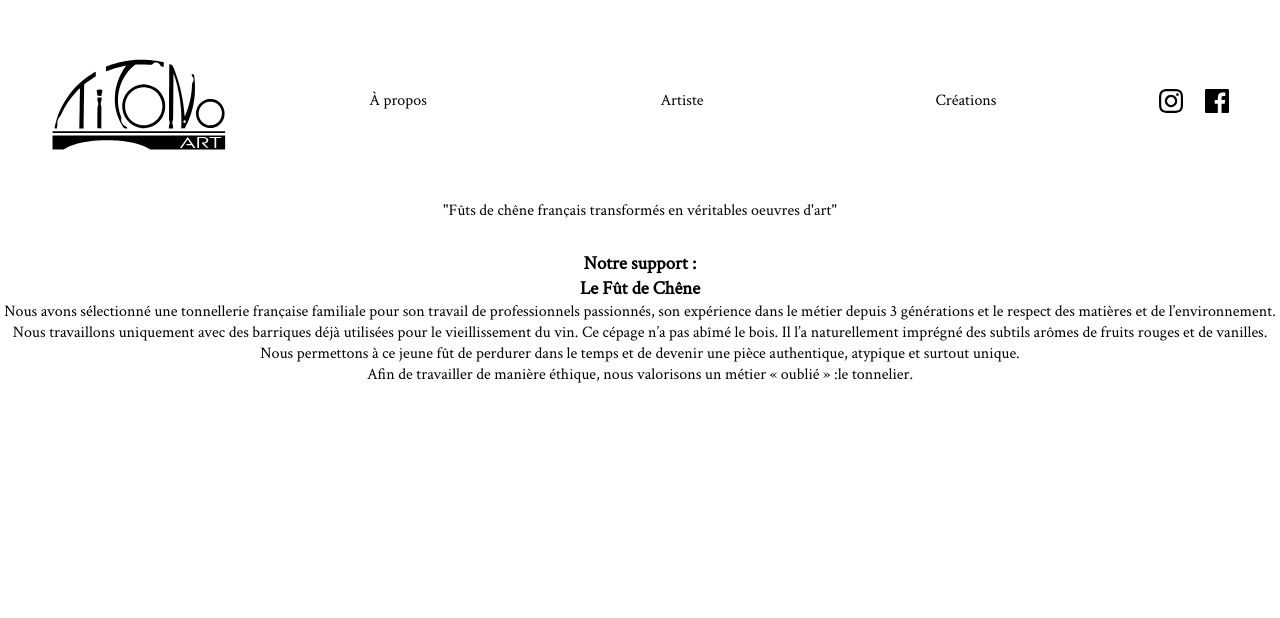
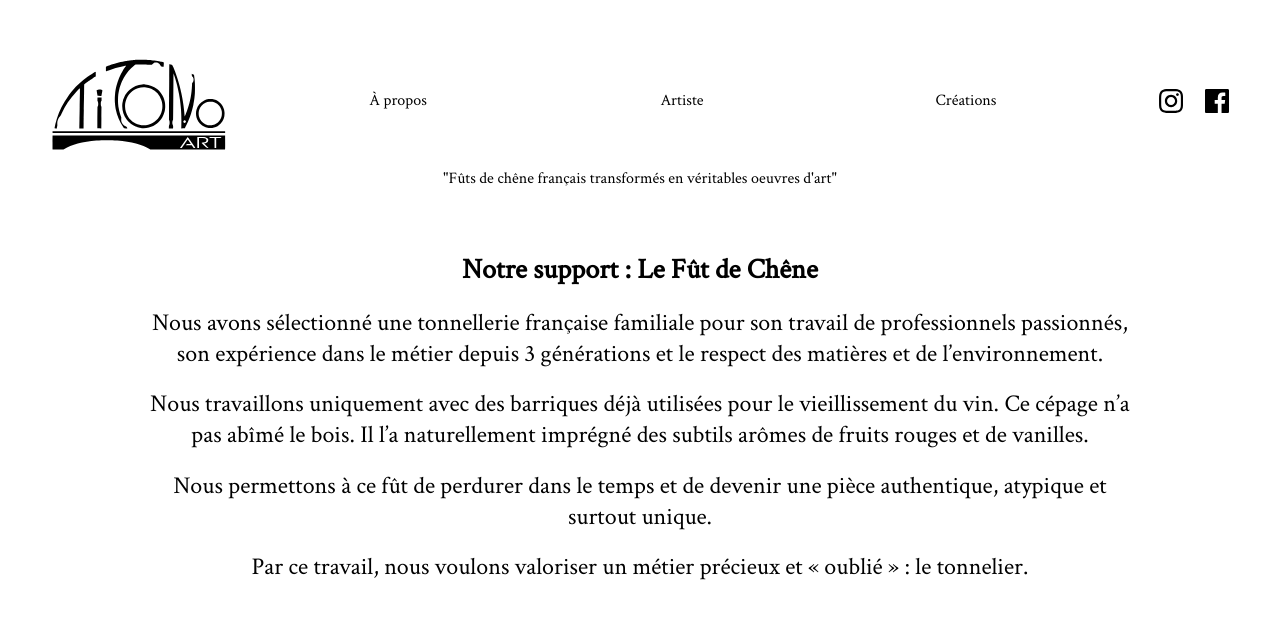
Before and after one commit to Gontran-de-Kermadec/titonoart, a React (Create React App) app: page /about/support in a window 1280 px wide. Shown: the top 618 px of the page. Built offline with nearby package versions, Linux system fonts and the light colour scheme.

Commit message:
modif style plusieurs composants

```diff
--- a/src/components/About.js
+++ b/src/components/About.js
@@ -14,12 +14,12 @@ function About() {
 					Ces objets destinés à la décoration d’intérieur sont réalisés selon
 					l’inspiration de l'artiste ou sur votre demande. Touche exotique,
 					atmosphère tropicale, l’art de vivre « à l’antillaise », esprit
-					Caraïbes, couleurs vives...
+					Caraïbes.
 				</p>
 				<p>
-					La manière dont vous décorez votre habitation reflète votre
-					personnalité. Nous voulons que vous vous sentiez bien chez vous, dans
-					un univers qui vous ressemble.
+					La décoration de votre habitation reflète votre personnalité. Nous
+					voulons que vous vous sentiez bien, Ti ToNo Art y ajoute une nouvelle
+					touche d'émotion.
 				</p>
 			</div>
 			<div>
--- a/src/components/Creation.js
+++ b/src/components/Creation.js
@@ -16,15 +16,20 @@ function Creation() {
 				<div className="single__creation">
 					<h2>Art</h2>
 					<Link to="/creation/art">
+						<div className="single__creation-card">
 							<figure>
+								<div className="creation__img-container">
 									<img
 										src={voilier}
 										onMouseEnter={(e) => (e.currentTarget.src = voilier2)}
 										onMouseLeave={(e) => (e.currentTarget.src = voilier)}
 										alt="tonneau d'un voilier"
 									></img>
+								</div>
 								<figcaption>Nuances sur la Baie #001</figcaption>
 							</figure>
+							<button>En savoir plus</button>
+						</div>
 					</Link>
 				</div>
 				<div className="single__creation">
@@ -37,6 +42,7 @@ function Creation() {
 								onMouseLeave={(e) => (e.currentTarget.src = bar)}
 								alt="tonneau bar"
 							></img>
+							<figcaption>Nuances sur la Baie #001</figcaption>
 						</figure>
 					</Link>
 				</div>
@@ -50,6 +56,7 @@ function Creation() {
 								onMouseLeave={(e) => (e.currentTarget.src = papillon)}
 								alt="tonneau papillon"
 							></img>
+							<figcaption>Nuances sur la Baie #001</figcaption>
 						</figure>
 					</Link>
 				</div>
@@ -63,6 +70,7 @@ function Creation() {
 								onMouseLeave={(e) => (e.currentTarget.src = longueteau)}
 								alt="tonneau papillon"
 							></img>
+							<figcaption>Nuances sur la Baie #001</figcaption>
 						</figure>
 					</Link>
 				</div>
--- a/src/components/Header.js
+++ b/src/components/Header.js
@@ -42,7 +42,11 @@ function Header() {
 							</Link> */}
 							<li>
 								<div className="social__media">
-									{/* <span>Suivez-nous: </span> */}
+									<a
+										href="https://www.instagram.com/titonoart/"
+										target="_blank"
+										rel="noopener noreferrer"
+									>
 										<svg
 											className="insta"
 											// height="511pt"
@@ -55,6 +59,12 @@ function Header() {
 											<path d="m256.449219 124.5c-72.597657 0-131.5 58.898438-131.5 131.5s58.902343 131.5 131.5 131.5c72.601562 0 131.5-58.898438 131.5-131.5s-58.898438-131.5-131.5-131.5zm0 216.800781c-47.097657 0-85.300781-38.199219-85.300781-85.300781s38.203124-85.300781 85.300781-85.300781c47.101562 0 85.300781 38.199219 85.300781 85.300781s-38.199219 85.300781-85.300781 85.300781zm0 0" />
 											<path d="m423.851562 119.300781c0 16.953125-13.746093 30.699219-30.703124 30.699219-16.953126 0-30.699219-13.746094-30.699219-30.699219 0-16.957031 13.746093-30.699219 30.699219-30.699219 16.957031 0 30.703124 13.742188 30.703124 30.699219zm0 0" />
 										</svg>
+									</a>
+									<a
+										href="https://www.facebook.com/titonoart"
+										target="_blank"
+										rel="noopener noreferrer"
+									>
 										<svg
 											xmlns="http://www.w3.org/2000/svg"
 											// x="0px"
@@ -71,12 +81,15 @@ function Header() {
 												/>
 											</g>
 										</svg>
+									</a>
 								</div>
 							</li>
 						</ul>
 					</nav>
 				</div>
-				<p>"Fûts de chêne français transformés en véritables oeuvres d'art"</p>
+				<p className="header__slogan">
+					"Fûts de chêne français transformés en véritables oeuvres d'art"
+				</p>
 				<div className="mobile__version">
 					<Link to="/" className="header__logo">
 						<svg
--- a/src/components/about-subsections/Demarche.js
+++ b/src/components/about-subsections/Demarche.js
@@ -1,3 +1,4 @@
+import plante from "../../images/plante.png";
 const Demarche = () => {
 	return (
 		<div className="about__child about__demarche">
@@ -7,7 +8,8 @@ const Demarche = () => {
 				poumons indispensables de notre planète. Conscient de l’importance de la
 				protection des forêts, Ti Tono Art s’engage auprès de REFOREST'ACTION.
 			</p>
-			<p>1 COMMANDE TONNEAU 225L DÉCORÉ = 1 ARBRE PLANTé</p>
+			<p>1 COMMANDE TONNEAU 225L DÉCORÉ = 1 ARBRE PLANTÉ</p>
+			<img src={plante} alt="plante verte" />
 		</div>
 	);
 };
--- a/src/components/about-subsections/Origin.js
+++ b/src/components/about-subsections/Origin.js
@@ -1,6 +1,6 @@
 function Origin() {
 	return (
-		<div className=" content__subsections content__origin">
+		<div className="about__child content__origin">
 			<p className="about__origin--bold">
 				créations uniques & singulières peintes à la main avec inspiration qui
 				illuminera votre intérieur.
@@ -8,19 +8,16 @@ function Origin() {
 			{/* <div className="about__origin--trou">
         <img src={trou} alt="" id="about__origin--trou" />
     </div> */}
-			<p className="about__origin--title">L'origine</p>
+			<h3 className="about__origin--title">L'origine</h3>
 			<p>
-				Sur une idée originale de Delphine, évoluant dans le monde des
-				spiritueux, et de Robin, artiste tatoueur et illustrateur, TI TONO ART
-				aété créé en 2021.
+				TI TONO ART a été créé en 2021 sur une idée originale de Delphine,
+				évoluant dans le monde des spiritueux, et de l'artiste peintre, Robin
+				Lepoutre.
 			</p>
 			<p>
-				"Ce concept vous propose une Pièce de décoration que vous ne trouverez
-				nulle par ailleurs".
-			</p>
-			<p>
-				Consommer moins et consommer mieux, c’est possible avec le savoir-faire
-				local.
+				Ce concept vous propose des pièces de décoration que vous ne trouverez
+				nulle par ailleurs, conçues sur des produits riches d'une expérience
+				auxquels l'artiste offre une nouvelle destinée.
 			</p>
 		</div>
 	);
--- a/src/components/about-subsections/Support.js
+++ b/src/components/about-subsections/Support.js
@@ -1,9 +1,7 @@
 function Support() {
 	return (
 		<div className="about__child about__support">
-			<h3>
-				Notre support :<br /> Le Fût de Chêne
-			</h3>
+			<h3>Notre support : Le Fût de Chêne</h3>
 			<p>
 				Nous avons sélectionné une tonnellerie française familiale pour son
 				travail de professionnels passionnés, son expérience dans le métier
@@ -16,13 +14,17 @@ function Support() {
 				vanilles.
 			</p>
 			<p>
-				Nous permettons à ce jeune fût de perdurer dans le temps et de devenir
-				une pièce authentique, atypique et surtout unique.
+				Nous permettons à ce fût de perdurer dans le temps et de devenir une
+				pièce authentique, atypique et surtout unique.
 			</p>
 			<p>
+				Par ce travail, nous voulons valoriser un métier précieux et « oublié »
+				: le tonnelier.
+			</p>
+			{/* <p>
 				Afin de travailler de manière éthique, nous valorisons un métier «
 				oublié » :le tonnelier.
-			</p>
+			</p> */}
 		</div>
 	);
 }
--- a/src/components/about-subsections/Valeurs.js
+++ b/src/components/about-subsections/Valeurs.js
@@ -2,23 +2,32 @@ const Valeurs = () => {
 	return (
 		<div className="about__child about__valeur">
 			<h3>Nos valeurs :</h3>
-			<p>L'HUMAIN</p>
+			{/* <p>L'HUMAIN</p> */}
 			<p>
+				<span>L'HUMAIN</span>
 				Toujours soucieux d’un excellent relationnel, nous favorisons les
 				échanges humains et de proximité.
 			</p>
-			<p>LA PASSION</p>
+			{/* <p>LA PASSION</p> */}
 			<p>
+				<span>LA PASSION</span>
+				Au-delà de nos horizons différents, cette activité nous réunie pour
+				l’amour de l’art et de l’émotion qui s’en dégage.
+			</p>
+			{/* <p>
 				Cette activité est exercée en plus de nos professions respectives. Nous
 				la vivons donc par amour de l’art.
+			</p> */}
+			{/* <p>LA PERSONNALISATION</p> */}
+			<p>
+				<span>LA PERSONNALISATION</span>
+				Nous proposons un produit à caractère unique.
 			</p>
-			<p>LA PERSONNALISATION</p>
-			<p>Nous proposons un produit à caractère unique.</p>
-			<p>L'ENVIRONNEMENT</p>
+			{/* <p>L'ENVIRONNEMENT</p> */}
 			<p>
-				« Créer » veut aussi parfois dire « recycler », la préservation de
-				l’environnement est essentielle.Notre façon de consommer peut être plus
-				qualitative et durable.
+				<span>L'ENVIRONNEMENT</span>« Créer » veut aussi parfois dire « recycler
+				», la préservation de l’environnement est essentielle.Notre façon de
+				consommer peut être plus qualitative et durable.
 			</p>
 		</div>
 	);
--- a/src/style/About.css
+++ b/src/style/About.css
@@ -37,7 +37,64 @@
 	align-self: center;
 	font-size: 2.5rem;
 }
-
+.about__child {
+	width: 80vw;
+	margin: 1rem auto;
+	font-size: 1.5rem;
+	overflow: hidden;
+}
+.about__child p {
+	margin: 1.2rem;
+}
+.about__origin--title {
+	font-weight: bolder;
+	/* transform: translateX(-60vw);
+	animation: moveR 3s ease-in forwards; */
+}
+.about__support h3 {
+	transform: translateX(-60vw);
+	animation: moveR 2s ease-out forwards;
+}
+.about__support p {
+	transform: translateY(20vw);
+	opacity: 0;
+}
+.about__support p:nth-child(2) {
+	animation: moveUp 0.6s ease-in-out 1.8s forwards;
+}
+.about__support p:nth-child(3) {
+	animation: moveUp 0.6s ease-in-out 2s forwards;
+}
+.about__support p:nth-child(4) {
+	animation: moveUp 0.6s ease-in-out 2.2s forwards;
+}
+.about__support p:nth-child(5) {
+	animation: moveUp 0.6s ease-in-out 2.4s forwards;
+}
+/*section valeur de l'à propos*/
+.about__valeur p span {
+	display: block;
+	line-height: 1.2rem;
+}
+/*section demarche de l'à propos*/
+.about__demarche img {
+	height: 250px;
+}
+@keyframes moveR {
+	100% {
+		transform: translateX(0);
+		opacity: 1;
+	}
+}
+@keyframes moveUp {
+	/* 0% {
+		opacity: 0;
+	} */
+	100% {
+		transform: translateY(0);
+		opacity: 1;
+	}
+}
 /* .subsection__overlay {
 	position: absolute;
 	top: 0;
--- a/src/style/Creation.css
+++ b/src/style/Creation.css
@@ -1,12 +1,22 @@
+.creation {
+	padding: 0 0 2rem 0;
+}
 .creation__container {
 	display: flex;
 	flex-wrap: wrap;
 	justify-content: center;
 }
 .single__creation {
-	margin: 0 2rem;
+	margin: 1rem 2rem;
 }
 .single__creation img {
 	height: 400px;
 	width: auto;
 }
+.single__creation figure,
+.single__creation-card {
+	box-shadow: 5px 5px 10px 3px #000;
+}
+.single__creation-card figure {
+	box-shadow: initial;
+}
--- a/src/style/Header.css
+++ b/src/style/Header.css
@@ -37,9 +37,11 @@ ul {
 	height: 1.5rem;
 	margin: 0 0.7rem;
 }
-
 li {
 	list-style: none;
+}
+.header__slogan {
+	transform: translateY(-2rem);
 }
 
 /*header responsive section mobile screen*/
@@ -129,6 +131,9 @@ li {
 		border-bottom: solid 1px;
 		width: 90%;
 	}
+	.header__slogan {
+		transform: translateY(0);
+	}
 }
 
 /*tablet screen*/
@@ -145,6 +150,9 @@ li {
 	}
 	.large-screen-menu {
 		width: 100%;
+	}
+	.header__slogan {
+		transform: translateY(-11rem);
 	}
 }
 
```
Also changed, not shown: src/components/Artiste.js (+12 -7 lines). Lines whose indentation alone changed are shown as unchanged.
